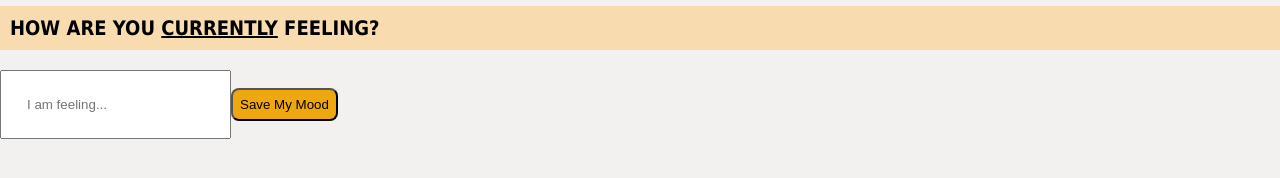
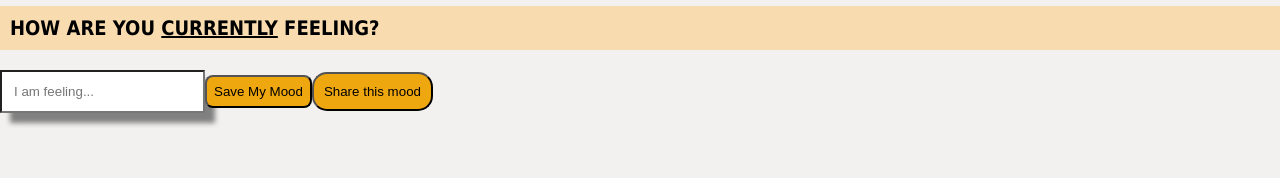
Before and after one commit to kaoxiong20/mood-tracker-react, a React (Create React App) app: page / in a window 1280 px wide. Shown: the part 546-724 px from the top of the page. Built offline with nearby package versions, Linux system fonts and the light colour scheme.

Commit message:
Added a box-shadow CSS to the Moods.js input

```diff
--- a/src/App.js
+++ b/src/App.js
@@ -4,6 +4,7 @@ import Title from './components/Title';
 import Moods from './components/Moods';
 import Subtitle from './components/Subtitle';
 import SubmitButton from './components/SubmitButton';
+import Button from './components/Button';
 
 
 function App() {
@@ -16,6 +17,7 @@ function App() {
       <Header/>
       <Moods/>
       <SubmitButton/>
+      <Button/>
     </div>
   );
 }
--- /dev/null
+++ b/src/components/Button.js
@@ -0,0 +1,18 @@
+import react from 'react';
+import styled from 'styled-components';
+
+function Button () {
+    return (
+      <SaveButton>Share this mood</SaveButton>
+    );
+  }
+
+  export default Button;
+
+  const SaveButton = styled.button`
+    background-color: #EFA710;
+    padding: 10px;
+    cursor: pointer;
+    border-radius: 15px;
+    align: center;
+  `;
--- a/src/components/Moods.js
+++ b/src/components/Moods.js
@@ -6,10 +6,10 @@ function Moods() {
     <CurrentMoods type="text" placeholder="I am feeling..." />
   );
 }
-
 export default Moods;
 
 const CurrentMoods = styled.input`
     font-family: Arial;
-    padding: 25px;
+    padding: 12px;
+    box-shadow: 10px 10px 5px grey;
 `
```
